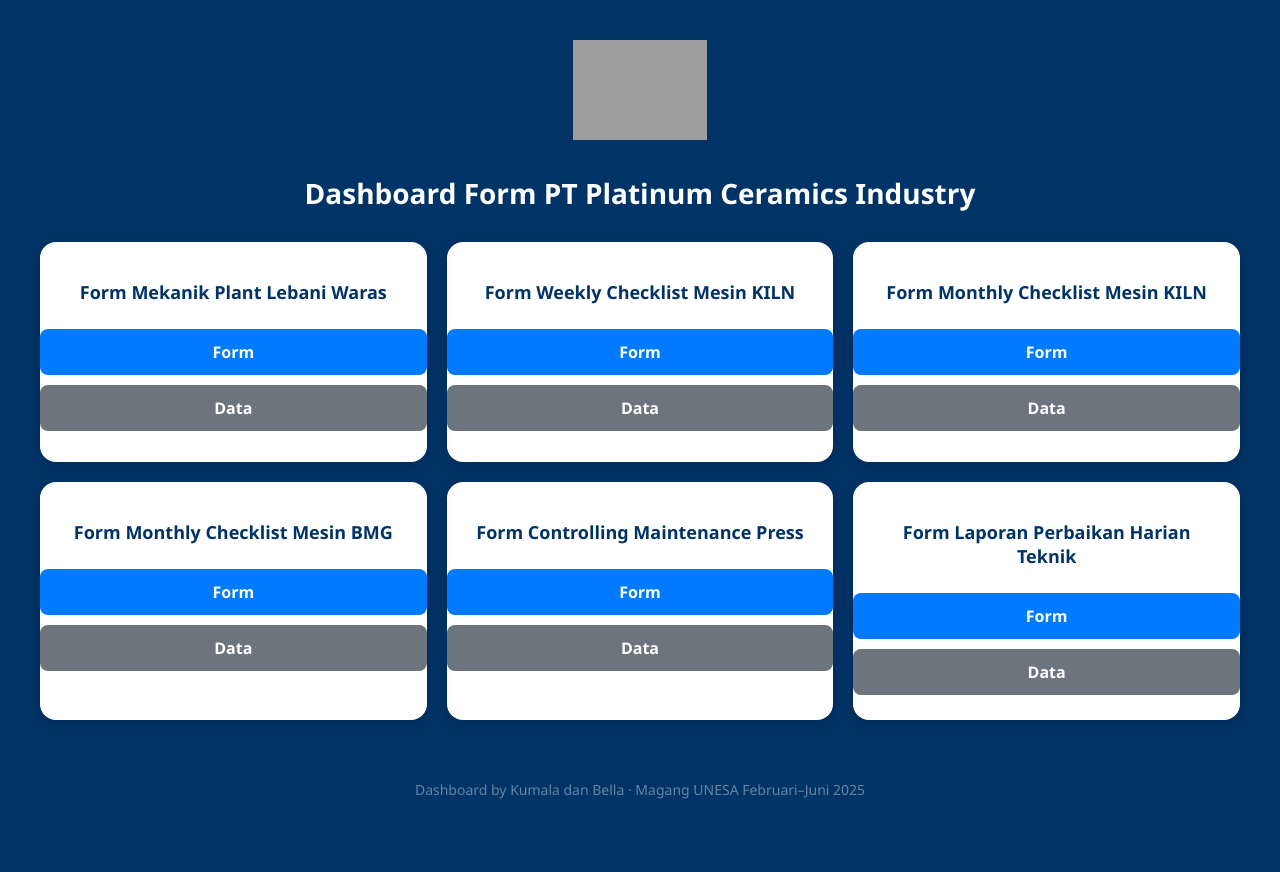
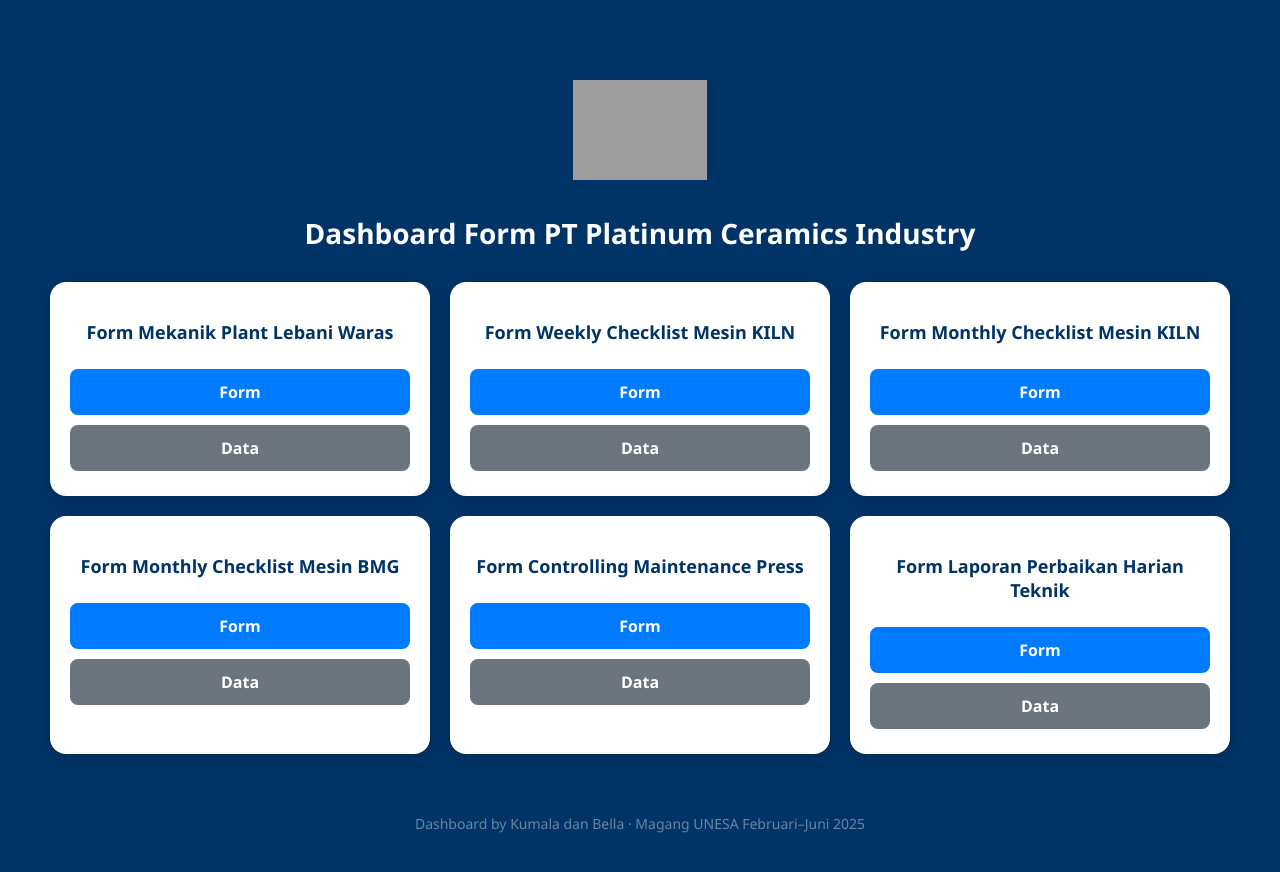
Before and after one commit to malaaa1/form-dashboard, a plain HTML site: page index.html in a window 1280 px wide. Drawn offline with Linux system fonts and the light colour scheme; grey boxes are pictures that could not be loaded.

Commit message:
Updatee index.html

```diff
--- a/index.html
+++ b/index.html
@@ -5,14 +5,18 @@
   <meta name="viewport" content="width=device-width, initial-scale=1.0"/>
   <title>Dashboard Form PT Platinum Ceramics Industry Lebani Waras</title>
   <style>
-  body {
+  * {
+    box-sizing: border-box;
+  }
+
+  html, body {
+    margin: 0;
+    padding: 40px 20px 60px;
     font-family: 'Segoe UI', Tahoma, Geneva, Verdana, sans-serif;
     background-color: #003366;
-    margin: 0;
-    padding: 40px 20px 60px; /* ekstra padding bawah untuk tulisan footer */
     color: #fff;
-    background-image: none;
     overflow-x: hidden;
+    width: 100%;
   }
 
   .header {
@@ -21,13 +25,14 @@
   }
 
   .header img {
-    height: 100px; /* logo diperbesar */
+    height: 100px;
     margin-bottom: 10px;
+    max-width: 100%;
   }
 
   .header h1 {
+    font-size: 28px;
     color: #ffffff;
-    font-size: 28px;
   }
 
   .dashboard-container {
@@ -36,6 +41,7 @@
     gap: 20px;
     max-width: 1200px;
     margin: 0 auto;
+    padding: 0 10px;
   }
 
   .form-group {
@@ -47,7 +53,8 @@
     flex-direction: column;
     align-items: center;
     transition: transform 0.2s ease;
-    min-height: 180px; /* tinggi seragam */
+    min-height: 180px;
+    max-width: 100%;
   }
 
   .form-group:hover {
@@ -100,10 +107,10 @@
   .footer {
     margin-top: 60px;
     text-align: center;
-    color: rgba(255, 255, 255, 0.4); /* tulisan samar */
+    color: rgba(255, 255, 255, 0.4);
     font-size: 14px;
   }
-</style>
+  </style>
 </head>
 <body>
 
@@ -149,8 +156,10 @@
       <a href="http://bit.ly/DataLaporanPerbaikanHarianTeknik" class="form-btn secondary" target="_blank">Data</a>
     </div>
   </div>
+
   <div class="footer">
-  Dashboard by Kumala dan Bella · Magang UNESA Februari–Juni 2025
-</div>
+    Dashboard by Kumala dan Bella · Magang UNESA Februari–Juni 2025
+  </div>
+
 </body>
 </html>
```
